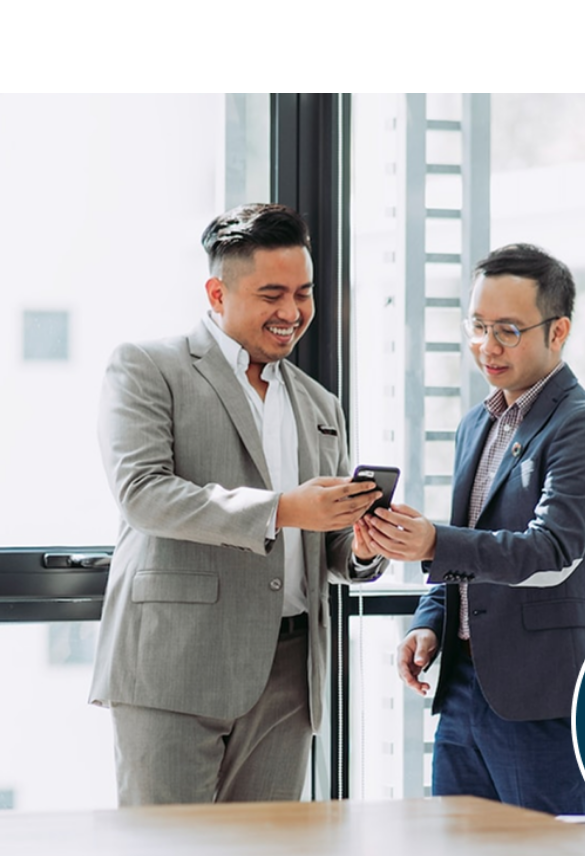
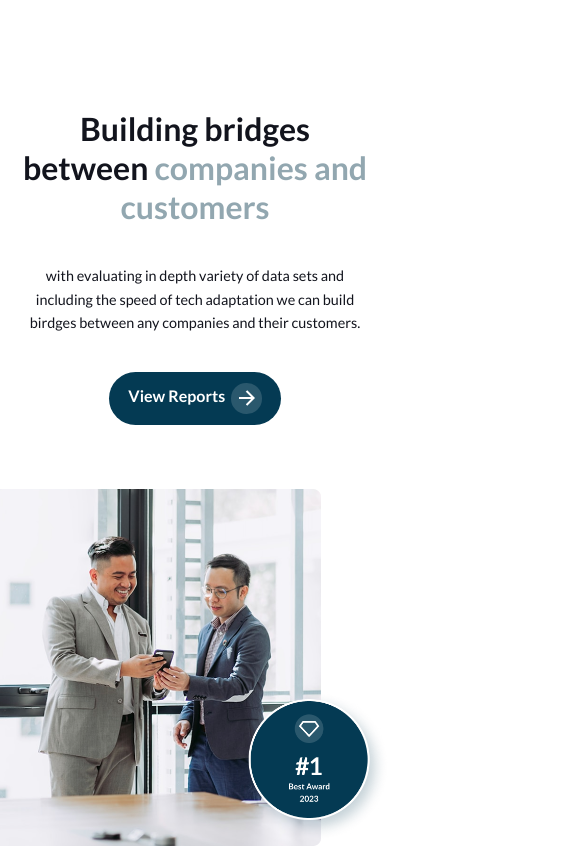
Before and after one commit to Saisha-Mahadik/Trustco-solo, a plain HTML site: page index.html in a window 390 px wide. Shown: the part 3073-3929 px from the top of the page, 585 px wide, since content can reach past the window. Drawn offline with Linux system fonts and the light colour scheme.

Commit message:
[TR-14] Implement the Building Bridges section responsiveness

```diff
--- a/style.css
+++ b/style.css
@@ -534,6 +534,29 @@
     align-items: center;
     text-align: center;
   }
+  /* Building bridges  */
+  #Buildingbridges .center{
+    flex-direction: column-reverse;
+  }
+  .right{
+    align-items: center;
+    text-align: center;
+    width: 100%;
+  }
+
+  .left img{
+    width: 100%;
+  }
+
+  .right .btn.primary{
+    width: 35%;
+  }
+  .right h2{
+    font-size: 2rem;
+  }
+  .right{
+    padding: 1rem;
+  }
 }
 
 @media (max-width: 480px) {
@@ -595,4 +618,11 @@
     width: 85%;
   }
 
+  .right .btn.primary{
+    width: 48%;
+  }
+
+  #Buildingbridges .center{
+    gap: 3rem;
+  }
 }
```
